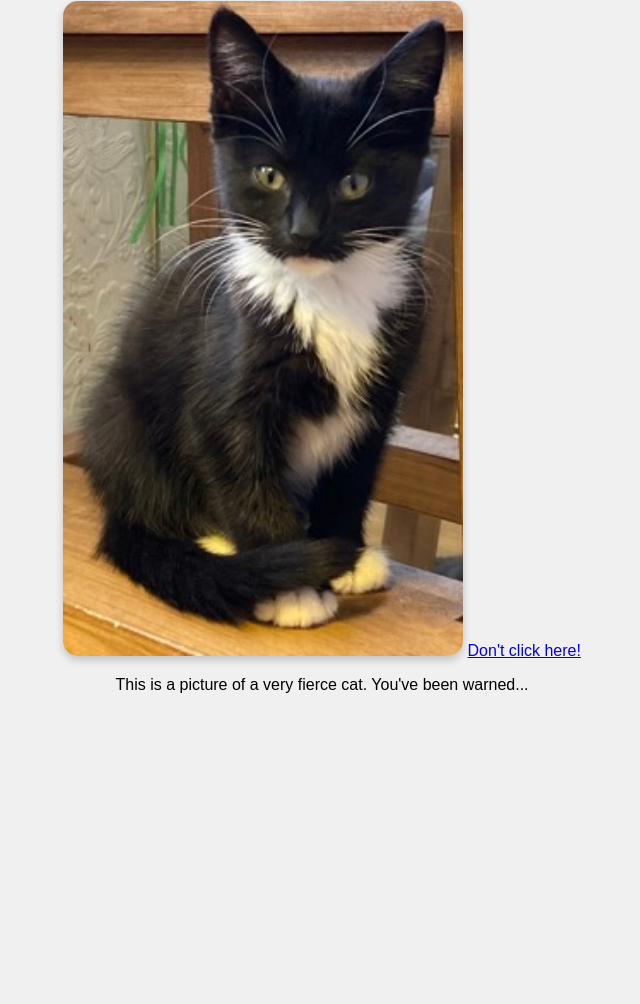
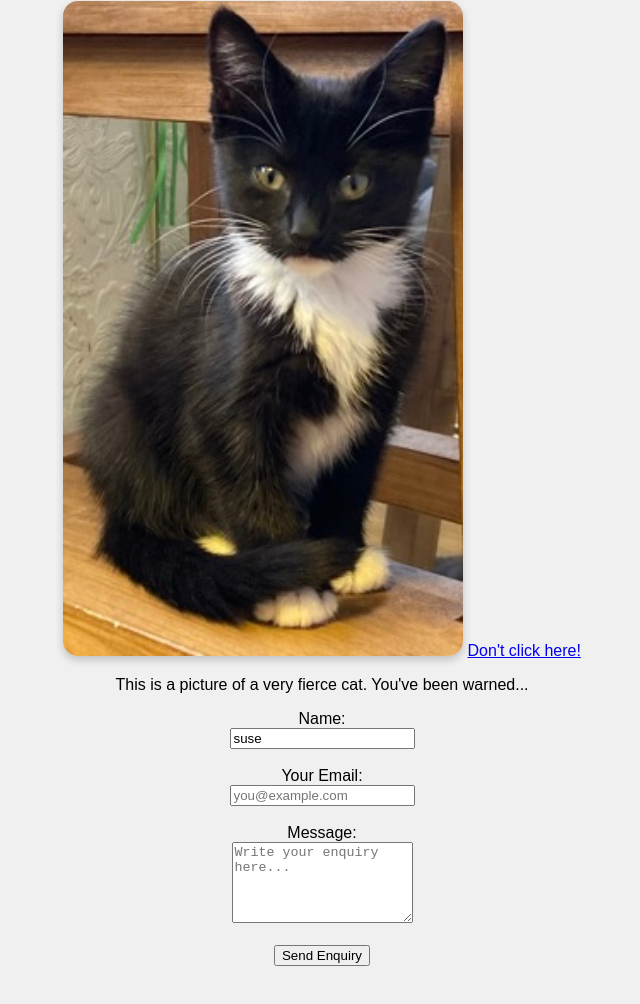
Before and after one commit to catsitsuse/catsitsuse.github.io, a plain HTML site: page index.html in a window 1280 px wide. Shown: the part 108-1112 px from the top of the page, without its empty margins (318-958 px from the left). Before the commit the page ends 852 px from the top, so only its background shows below. Drawn offline with Linux system fonts and the light colour scheme.

Commit message:
Update index.html

```diff
--- a/index.html
+++ b/index.html
@@ -28,5 +28,20 @@
   <a href="test website 2.html" >Don't click here!</a>
 
   <p>This is a picture of a very fierce cat. You've been warned...</p>
+
+
+  <form action="mailto:toasty_goads.0l@icloud.com" method="GET" enctype="text/plain">
+  <label for="name">Name:</label><br>
+  <input type="text" id="name" name="name" value="suse" required><br><br>
+
+  <label for="email">Your Email:</label><br>
+  <input type="email" id="email" name="email" placeholder="you@example.com" required><br><br>
+
+  <label for="message">Message:</label><br>
+  <textarea id="message" name="message" rows="5" placeholder="Write your enquiry here..." required></textarea><br><br>
+
+  <button type="submit">Send Enquiry</button>
+</form>
+
 </body>
 </html>
```
